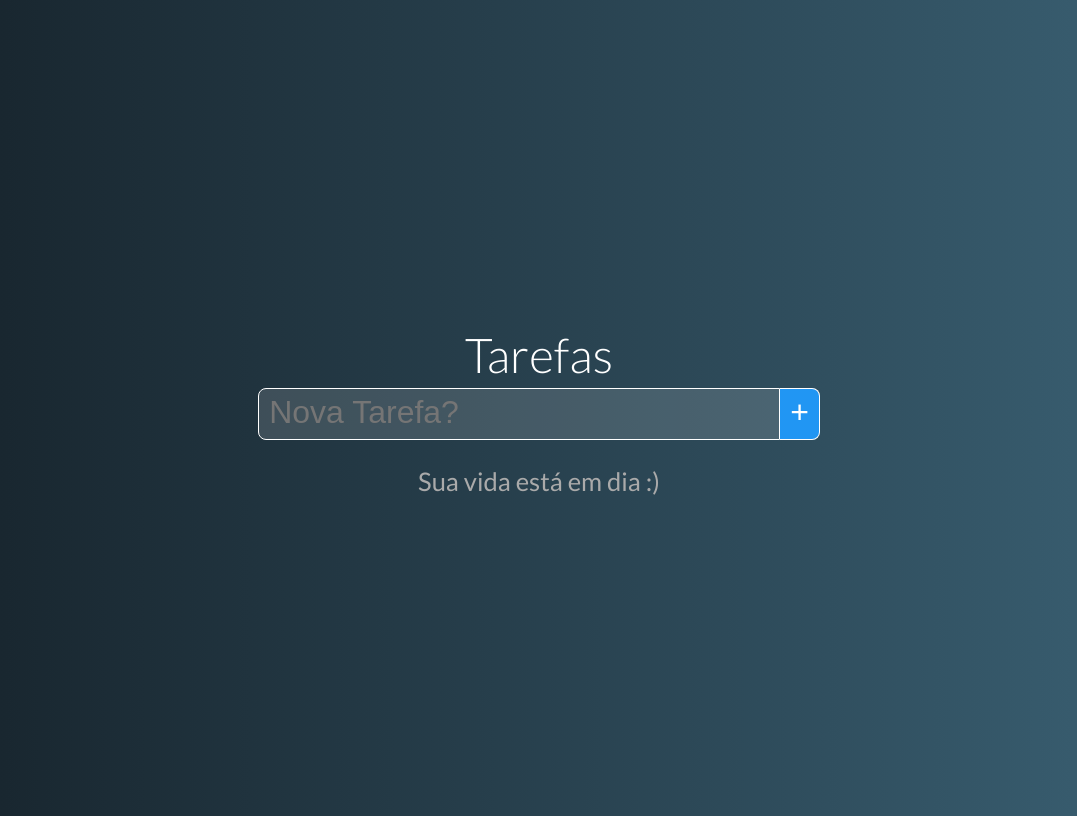
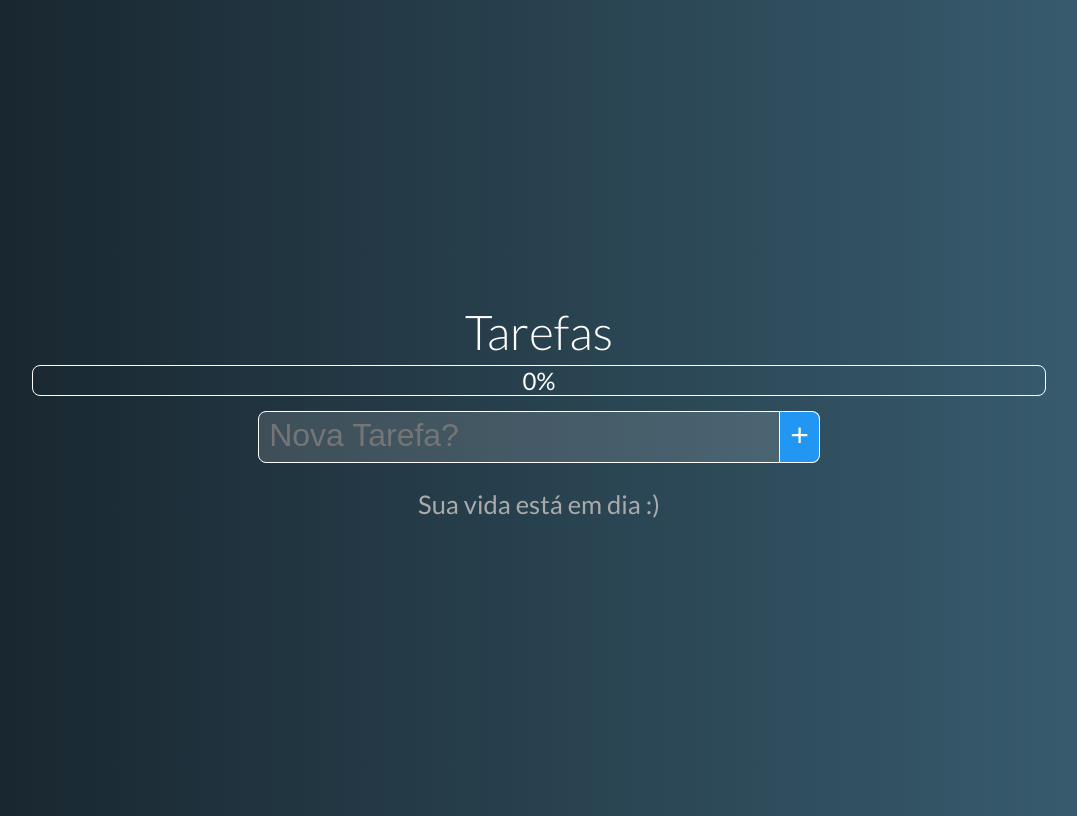
Before and after one commit to laurochicorski/curso-vue, a Vue app in the folder tarefas/: page / in a window 1280 px wide. Shown: the whole page, without its empty margins (101-1178 px from the left). Built offline with nearby package versions, Linux system fonts and the light colour scheme.

Commit message:
Sessao 10: Componente Progresso

```diff
--- a/tarefas/src/App.vue
+++ b/tarefas/src/App.vue
@@ -1,6 +1,7 @@
 <template>
 	<div id="app">
 		<h1>Tarefas</h1>
+		<TasksProgress :progress="progress"/>
 		<NewTask @taskAdded="addTask"></NewTask>
 		<TaskGrid @taskDeleted="deleteTask"
 			@taskStateChanged="toggleTaskState"
@@ -9,14 +10,22 @@
 </template>
 
 <script>
+import TasksProgress from './components/TasksProgess.vue'
 import TaskGrid from './components/TaskGrid.vue'
 import NewTask from './components/NewTask.vue'
 
 export default {
-	components: {TaskGrid, NewTask},
+	components: {TaskGrid, NewTask, TasksProgress},
 	data() {
 		return {
 			tasks: []
+		}
+	},
+	computed: {
+		progress() {
+			const total = this.tasks.length
+			const done = this.tasks.filter(t => !t.pending).length
+			return Math.round(done / total * 100) || 0
 		}
 	},
 	methods: {
--- /dev/null
+++ b/tarefas/src/components/TasksProgess.vue
@@ -0,0 +1,40 @@
+<template>
+  <div class="tasks-progress">
+      <span class="progress-value">{{ progress }}%</span>
+      <div class="progress-bar" :style="{width: progress + '%'}"></div>
+  </div>
+</template>
+
+<script>
+export default {
+    props: {
+        progress: {type: Number, default: 0}
+    }
+}
+</script>
+
+<style>
+    .tasks-progress {
+        position: relative;
+        width: 80%;
+        border: 1px solid #FFF;
+        border-radius: 8px;
+        margin-bottom: 15px;
+        display: flex;
+        flex-direction: column;
+        align-items: center;
+    }
+
+    .progress-bar {
+        position: absolute;
+        border-radius: 8px;
+        height: 100%;
+        background-color: #4CAF50;
+        align-self: flex-start;
+    }
+
+    .progress-value {
+        z-index: 1;
+        font-size: 1.5rem;
+    }
+</style>
```
